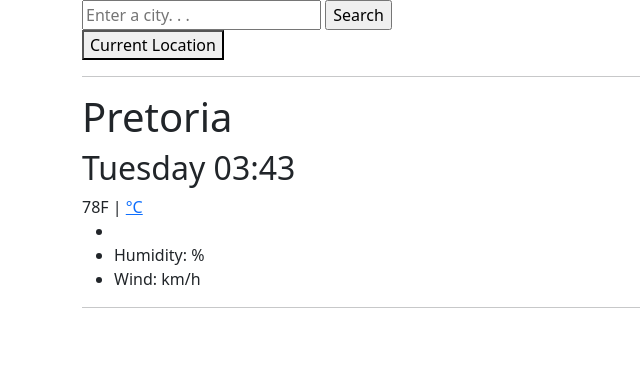
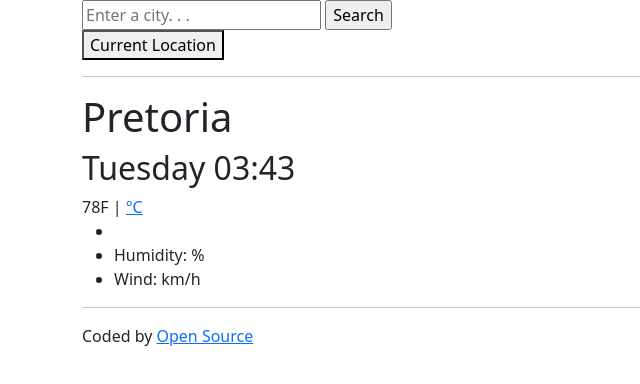
Before and after one commit to judith27-4/last-react, a React app: page public/index.html in a window 1280 px wide. Shown: the whole page, without its empty margins (0-640 px from the left). Built offline with nearby package versions, Linux system fonts and the light colour scheme; no server answers; files whose address does not match are found by name.

Commit message:
added githublink

```diff
--- a/public/index.html
+++ b/public/index.html
@@ -61,6 +61,9 @@
                 <div class="weather-forecast" id="forecast">
                 </div>
             </div>
+            <footer>
+              Coded by <a href="https://github.com/judith27-4/last-react.git">Open Source</a>
+            </footer>
     <script src="src/app.js"></script>
   </body>
 </html>
```
